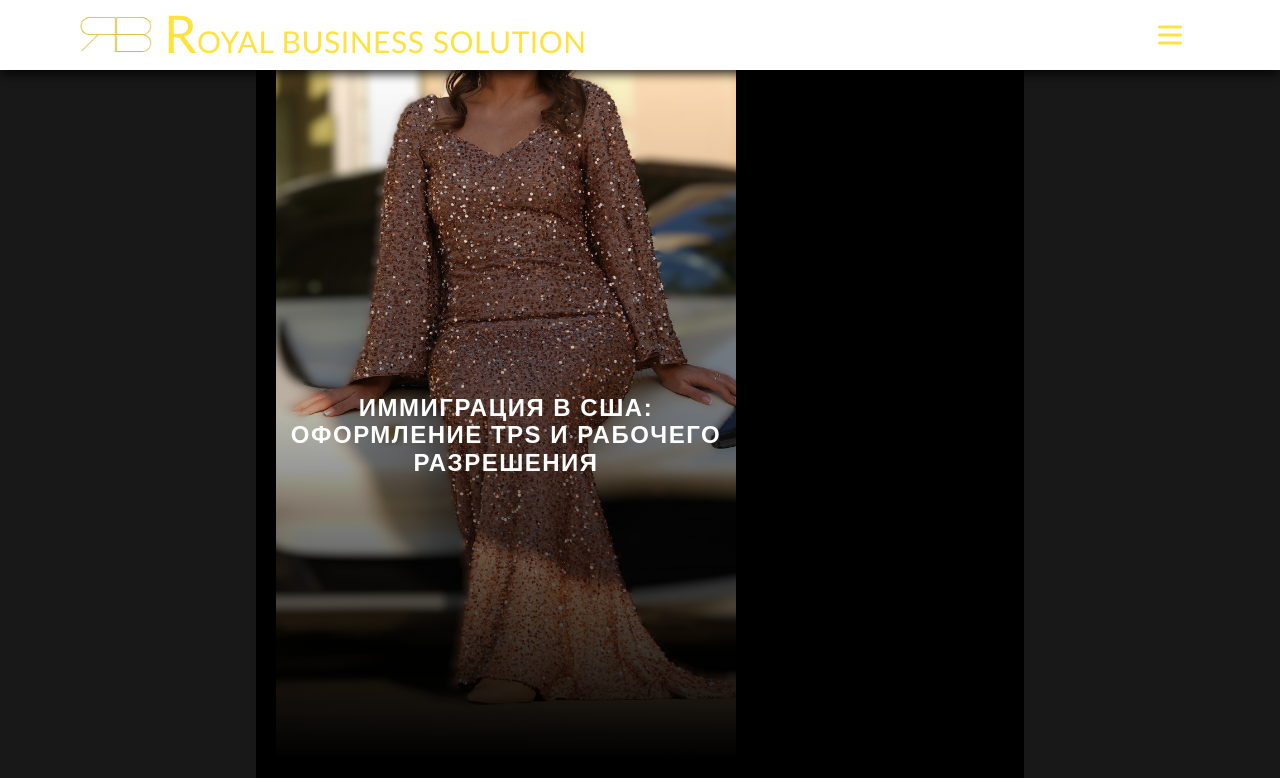
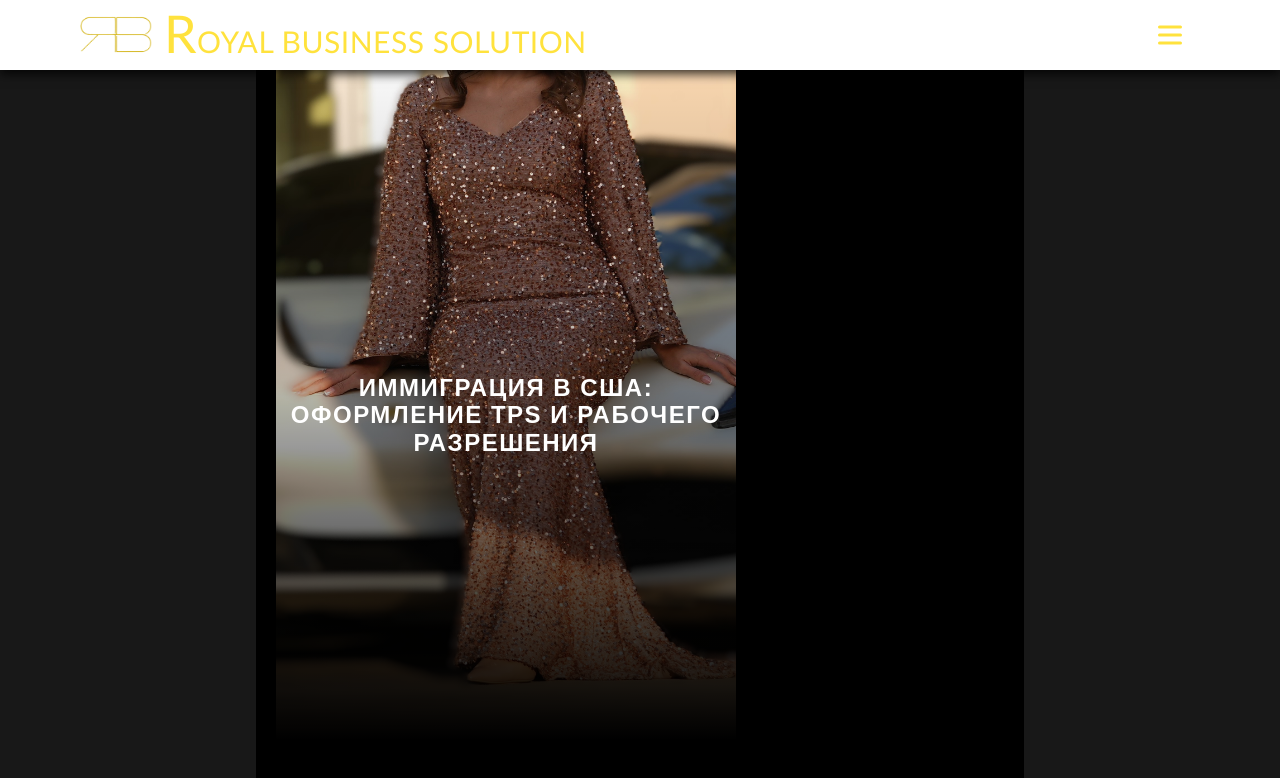
Before and after one commit to Jey2507/auto-usa, a React (Vite) app: page /immigration in a window 1280 px wide. Shown: the top 778 px of the page. Built offline with nearby package versions, Linux system fonts and the light colour scheme.

Commit message:
Update OnePartPage.module.css

```diff
--- a/src/components/OnePartPage/OnePartPage.module.css
+++ b/src/components/OnePartPage/OnePartPage.module.css
@@ -21,7 +21,7 @@
     height: 700px;
     max-width: 460px;
     width: 100%;
-    margin-top: 40px;
+    margin-top: 20px;
     margin-bottom: 40px;
     display: flex;
     align-items: center;
```
